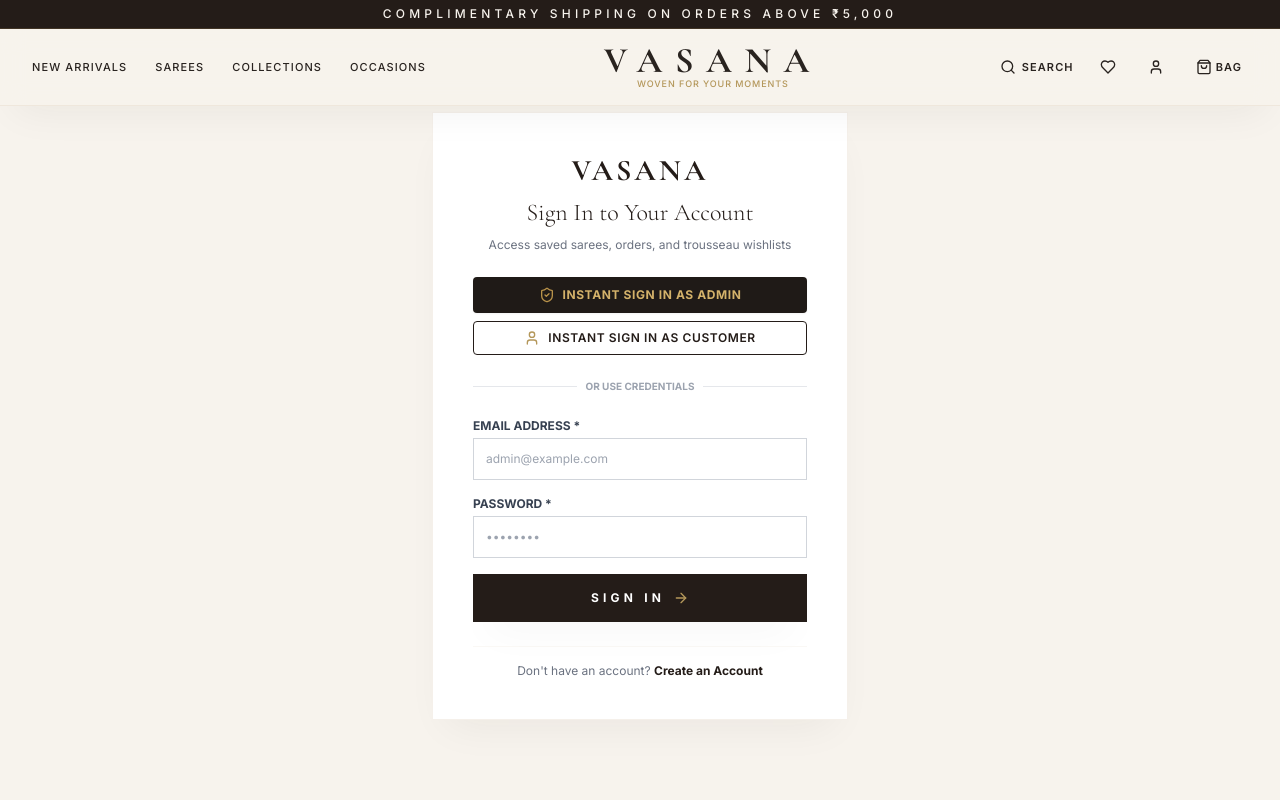
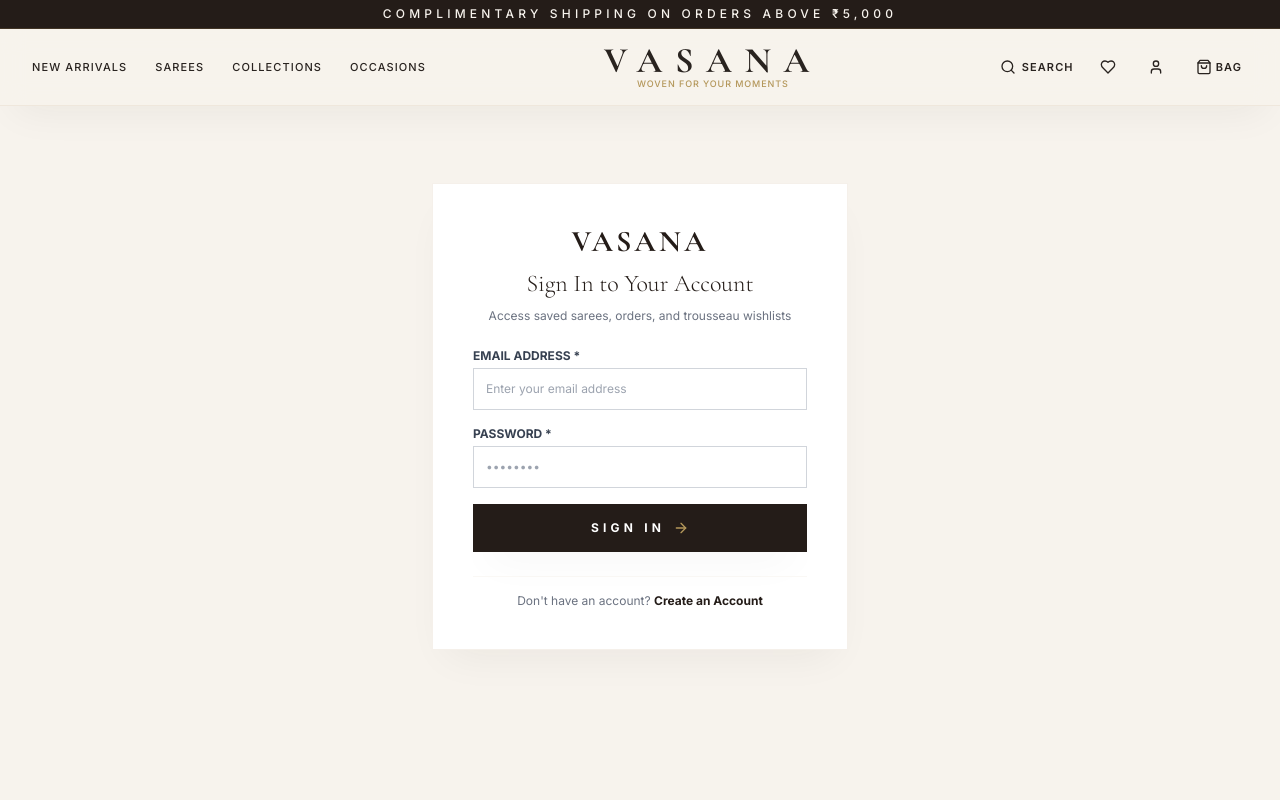
Before and after one commit to AdarshC10/vasana-saree-store, a React (Vite) app in the folder client/: page /login in a window 1280 px wide. Shown: the top 800 px of the page. Built offline with nearby package versions, Linux system fonts and the light colour scheme; the HTML template or start-up script is replaced by a standard one; a web font is replaced by a local one.

Commit message:
Remove demo instant login buttons from Login.jsx as requested

```diff
--- a/client/src/pages/Login.jsx
+++ b/client/src/pages/Login.jsx
@@ -1,6 +1,6 @@
 import React, { useState } from 'react';
 import { Link, useNavigate } from 'react-router-dom';
-import { ArrowRight, ShieldCheck, User } from 'lucide-react';
+import { ArrowRight } from 'lucide-react';
 import { useAuth } from '../context/AuthContext';
 import { useToast } from '../context/ToastContext';
 
@@ -29,26 +29,6 @@
     }
   };
 
-  const handleAdminQuickLogin = async () => {
-    setLoading(true);
-    try {
-      const user = await login('admin@example.com', 'admin123');
-      navigate('/admin', { replace: true });
-    } finally {
-      setLoading(false);
-    }
-  };
-
-  const handleCustomerQuickLogin = async () => {
-    setLoading(true);
-    try {
-      const user = await login('customer@example.com', 'customer123');
-      navigate('/account', { replace: true });
-    } finally {
-      setLoading(false);
-    }
-  };
-
   return (
     <div className="min-h-screen bg-vasana-bg pt-28 pb-20 flex items-center justify-center">
       <div className="max-w-md w-full mx-auto px-4">
@@ -63,33 +43,6 @@
             <p className="text-xs font-sans text-gray-500">Access saved sarees, orders, and trousseau wishlists</p>
           </div>
 
-          {/* Quick Demo Login Buttons (0ms Instant Loading) */}
-          <div className="space-y-2">
-            <button
-              type="button"
-              onClick={handleAdminQuickLogin}
-              className="w-full py-2.5 bg-[#1F1A17] text-[#D4B26A] text-xs font-sans font-bold tracking-wider uppercase rounded shadow-sm hover:bg-[#2B231E] transition-all flex items-center justify-center space-x-2"
-            >
-              <ShieldCheck className="w-4 h-4 text-[#B8924A]" />
-              <span>Instant Sign In as Admin</span>
-            </button>
-
-            <button
-              type="button"
-              onClick={handleCustomerQuickLogin}
-              className="w-full py-2 border border-[#241C18] text-[#241C18] text-xs font-sans font-semibold tracking-wider uppercase rounded hover:bg-[#FAF6F0] transition-all flex items-center justify-center space-x-2"
-            >
-              <User className="w-4 h-4 text-[#B4975A]" />
-              <span>Instant Sign In as Customer</span>
-            </button>
-          </div>
-
-          <div className="flex items-center space-x-2 my-4">
-            <div className="flex-1 border-t border-gray-200" />
-            <span className="text-[10px] uppercase font-sans text-gray-400 font-bold">OR USE CREDENTIALS</span>
-            <div className="flex-1 border-t border-gray-200" />
-          </div>
-
           <form onSubmit={handleSubmit} className="space-y-4 text-xs font-sans">
             <div>
               <label className="block text-gray-700 font-bold uppercase mb-1">Email Address *</label>
@@ -98,7 +51,7 @@
                 required
                 value={email}
                 onChange={(e) => setEmail(e.target.value)}
-                placeholder="admin@example.com"
+                placeholder="Enter your email address"
                 className="w-full p-3 border border-gray-300 focus:border-vasana-gold focus:outline-none"
               />
             </div>
```
